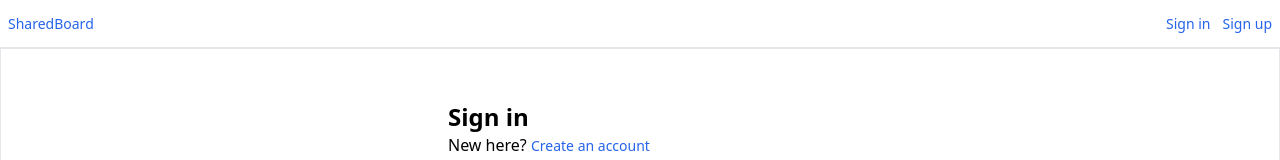
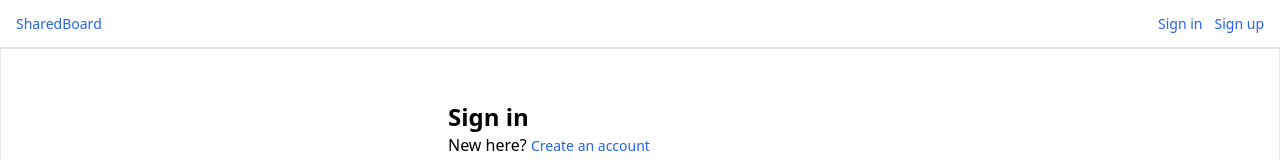
Before and after one commit to ayessymkanov/shared-board, a React (Vite) app: page /signin in a window 1280 px wide. Shown: the top 160 px of the page. Built offline with nearby package versions, Linux system fonts and the light colour scheme; no server answers.

Commit message:
adjust padding

```diff
--- a/src/components/Header.tsx
+++ b/src/components/Header.tsx
@@ -45,7 +45,7 @@
 
   return (
     <nav className="w-full h-12 border-b">
-      <div className="flex justify-between items-center h-full px-2 mx-auto">
+      <div className="flex justify-between items-center h-full px-4 mx-auto">
         <div className="flex items-center gap-2">
           {isAuthenticated && <HamburgerMenu onClick={toggleSidebar} />}
           <Link to="/">SharedBoard</Link>
--- a/src/components/Layout.tsx
+++ b/src/components/Layout.tsx
@@ -34,9 +34,7 @@
   };
 
   const contentClassName = classnames("w-full h-[calc(100vh_-_3rem)] overflow-y-auto pb-10 absolute z-0 left-1/2 -translate-x-1/2 border");
-  const childrenClassName = classnames("pt-4 px-4", {
-    "pl-4": shouldRenderSidebar,
-  });
+  const childrenClassName = classnames("pt-4 px-4");
 
   return (
     <main className="mx-auto relative">
```
